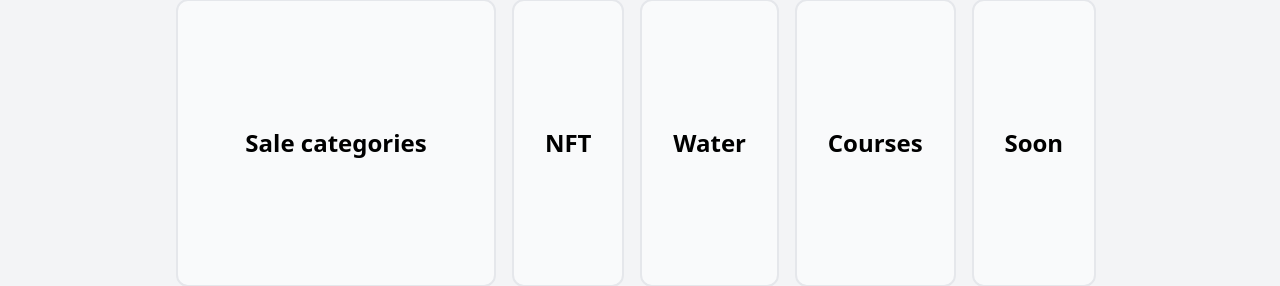
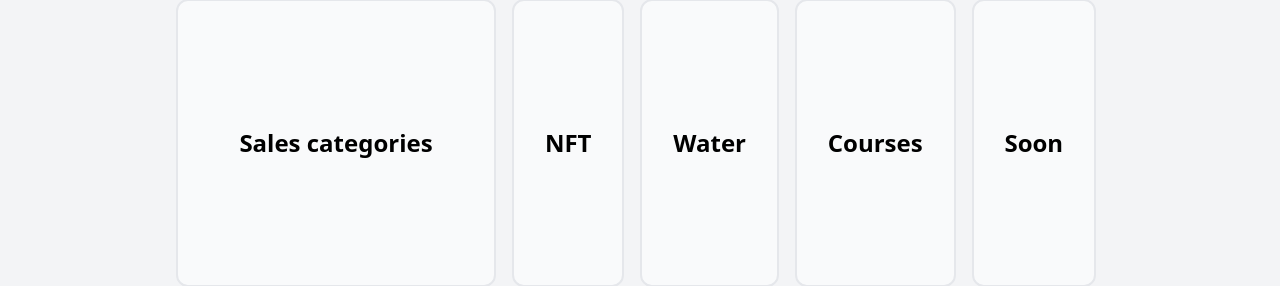
Before and after one commit to Sainseya/Twenty4-7, a React (Create React App) app in the folder app/twenty4-seven/: page / in a window 1280 px wide. Shown: the part 121-407 px from the top of the page. Built offline with nearby package versions, Linux system fonts and the light colour scheme.

Commit message:
Fix: Typo

```diff
--- a/app/twenty4-seven/src/Components/navigation/CategoriesCarousel.tsx
+++ b/app/twenty4-seven/src/Components/navigation/CategoriesCarousel.tsx
@@ -14,13 +14,9 @@ const CategoriesCarousel: React.FC<CategoriesCarouselProps> = ({
   return (
     <div className="flex w-full h-80 px-44 bg-light_txtZone items-center justify-between">
       <div className="flex h-72 w-80 mr-2 bg-light_bg2 rounded-xl border-2 border-light_border items-center justify-center">
-        <p className="text-center font-semibold text-2xl">Sale categories</p>
+        <p className="text-center font-semibold text-2xl">Sales categories</p>
       </div>
       {categoriesComponents}
-      {/* <Categories categorieName="NFT" />
-      <Categories categorieName="Water" />
-      <Categories categorieName="Courses" />
-      <Categories categorieName="Soon" /> */}
     </div>
   );
 };
```
